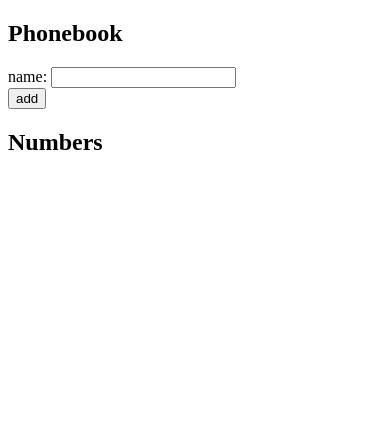
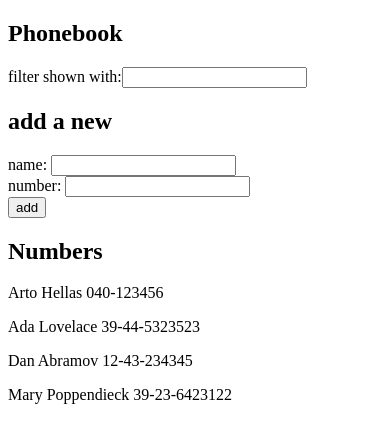
Before and after one commit to Sazid99246/fullstack-open, a React (Vite) app in the folder part2/phonebook/: page / in a window 390 px wide. Shown: the top 442 px of the page. Built offline with nearby package versions, Linux system fonts and the light colour scheme.

Commit message:
Phonebook part 5 completed

```diff
--- /dev/null
+++ b/part2/phonebook/components/Filter.jsx
@@ -0,0 +1,10 @@
+const Filter = ({value, onChange}) => {
+  return (
+    <div>
+        filter shown with:
+        <input value={value} onChange={onChange} />
+    </div>
+  );
+};
+
+export default Filter;
--- /dev/null
+++ b/part2/phonebook/components/PersonForm.jsx
@@ -0,0 +1,11 @@
+const PersonForm = ({onSubmit, name, onNameChange, number, onNumberChange}) => {
+    return (
+      <form onSubmit={onSubmit}>
+        <div>name: <input value={name} onChange={onNameChange} /></div>
+        <div>number: <input value={number} onChange={onNumberChange} /></div>
+        <div><button type="submit">add</button></div>
+      </form>
+    )
+}
+
+export default PersonForm;
--- /dev/null
+++ b/part2/phonebook/components/Persons.jsx
@@ -0,0 +1,11 @@
+const Persons = ({persons}) => {
+  return (
+    <div>
+      {persons.map(person => (
+        <p key={person.id}>{person.name} {person.number}</p>
+      ))}
+    </div>
+  )
+}
+
+export default Persons
--- a/part2/phonebook/src/App.jsx
+++ b/part2/phonebook/src/App.jsx
@@ -1,24 +1,37 @@
 import { useState } from 'react'
+import Filter from '../components/Filter'
+import PersonForm from '../components/PersonForm'
+import Persons from '../components/Persons'
 
 const App = () => {
-  const [persons, setPersons] = useState([])
+  const [persons, setPersons] = useState([
+    { name: 'Arto Hellas', number: '040-123456', id: 1 },
+    { name: 'Ada Lovelace', number: '39-44-5323523', id: 2 },
+    { name: 'Dan Abramov', number: '12-43-234345', id: 3 },
+    { name: 'Mary Poppendieck', number: '39-23-6423122', id: 4 }
+  ])
+
   const [newName, setNewName] = useState('')
+  const [number, setNumber] = useState('')
+  const [filter, setFilter] = useState('')
 
   const addPerson = (event) => {
     event.preventDefault()
 
     const personObject = {
       name: newName,
+      number: number,
       id: String(persons.length + 1)
     }
 
-    const allNames = persons.map(person => person.name);
+    const allNames = persons.map(person => person.name.toLowerCase());
 
-    if (allNames.includes(newName)) {
+    if (allNames.includes(newName.toLowerCase())) {
       window.alert(`${newName} is already added to phonebook`)
     } else {
       setPersons(persons.concat(personObject))
       setNewName('')
+      setNumber('')
     }
   }
 
@@ -26,23 +39,38 @@ const App = () => {
     setNewName(event.target.value)
   }
 
+  const handleNumberChange = (event) => {
+    setNumber(event.target.value)
+  }
+
+  const handleFilterChange = (event) => {
+   setFilter(event.target.value)
+  }
+
+  const filteredPersons = persons.filter(person =>
+    person.name.toLowerCase().includes(filter.toLowerCase())
+  )
+
   return (
     <div>
       <h2>Phonebook</h2>
-      <form onSubmit={addPerson}>
-        <div>
-          name: <input value={newName} onChange={handleNameChange} />
-        </div>
-        <div>
-          <button type="submit">add</button>
-        </div>
-      </form>
+
+      <Filter value={filter} onChange={handleFilterChange} />
+
+      <h2>add a new</h2>
+
+      <PersonForm
+        onSubmit={addPerson}
+        name={newName}
+        onNameChange={handleNameChange}
+        number={number}
+        onNumberChange={handleNumberChange}
+       />
 
       <h2>Numbers</h2>
 
-      {persons.map(person => (
-        <p key={person.id}>{person.name}</p>
-      ))}
+      <Persons persons={filteredPersons} />
+
 
     </div>
   )
```
